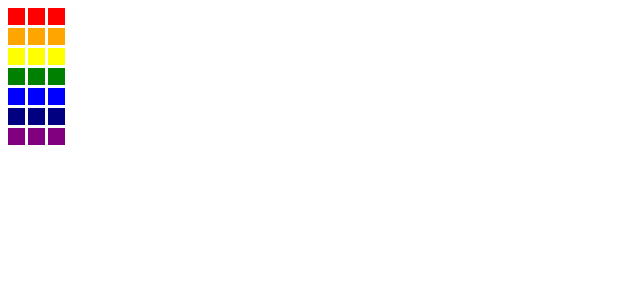
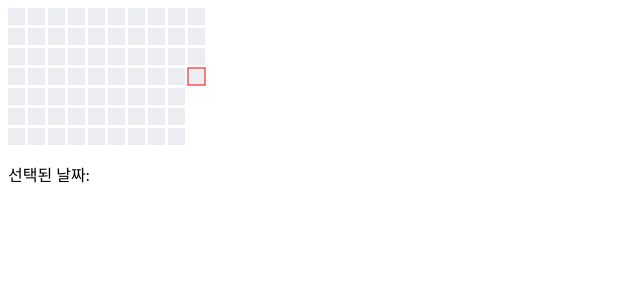
Before and after one commit to cok2exe/record-feeling, a React (Create React App) app: page / in a window 1280 px wide. Shown: the top 300 px of the page, without its empty margins (0-640 px from the left). Built offline with nearby package versions, Linux system fonts and the light colour scheme.

Commit message:
update :) 이번주 이전의 9주 날짜들 가져와서 화면에 그려주기

```diff
--- a/package.json
+++ b/package.json
@@ -7,6 +7,7 @@
     "@types/node": "12.12.5",
     "@types/react": "16.9.11",
     "@types/react-dom": "16.9.3",
+    "moment": "^2.24.0",
     "react": "^16.11.0",
     "react-dom": "^16.11.0",
     "react-scripts": "3.2.0",
--- a/src/App.tsx
+++ /dev/null
@@ -1,12 +0,0 @@
-import React from "react";
-import Week from "./components/Week";
-
-const App: React.FC = () => {
-  return (
-    <div className="App">
-      <Week />
-    </div>
-  );
-};
-
-export default App;
--- a/src/components/Day/index.tsx
+++ b/src/components/Day/index.tsx
@@ -4,6 +4,8 @@ interface IDayProps {
   x: number;
   y: number;
   fill: string;
+  stroke: string;
+  onClick: () => void;
 }
 
 const Day: React.FC<IDayProps> = props => {
--- a/src/components/Week/index.tsx
+++ b/src/components/Week/index.tsx
@@ -1,34 +1,42 @@
 import React from "react";
+import moment from "moment";
 import Day from "../Day";
 
-const Week: React.FC = () => {
-  const dummyData = [
-    {
-      week: 1,
-      data: ["red", "orange", "yellow", "green", "blue", "navy", "purple"]
-    },
-    {
-      week: 2,
-      data: ["red", "orange", "yellow", "green", "blue", "navy", "purple"]
-    },
-    {
-      week: 3,
-      data: ["red", "orange", "yellow", "green", "blue", "navy", "purple"]
-    }
-  ];
+interface IWeekProps {
+  period: IDataValue[];
+  selectedDate: string;
+  clickDate: (day: string) => void;
+}
 
+interface IDataValue {
+  week: number;
+  date: string[];
+}
+
+const Week: React.FC<IWeekProps> = ({ period, selectedDate, clickDate }) => {
   return (
     <svg className="week">
-      {dummyData.map(week =>
-        week.data.map((day, index) => (
-          <Day
-            key={`${week.week}_${index}`}
-            x={(week.week - 1) * 20}
-            y={index * 20}
-            fill={day}
-          />
-        ))
-      )}
+      {period.map(week => (
+        <g key={week.week} data-date={`${week.week}주차`}>
+          {week.date.map((day, index) => (
+            <Day
+              key={day}
+              x={(week.week - 1) * 20}
+              y={index * 20}
+              fill="#ebedf0"
+              data-date={day}
+              stroke={
+                day === selectedDate
+                  ? "blue"
+                  : day === moment().format("YYYY-MM-DD")
+                  ? "red"
+                  : ""
+              }
+              onClick={() => clickDate(day)}
+            />
+          ))}
+        </g>
+      ))}
     </svg>
   );
 };
--- /dev/null
+++ b/src/containers/Calendar/index.tsx
@@ -0,0 +1,57 @@
+import React, { useState } from "react";
+import moment from "moment";
+import Week from "../../components/Week";
+
+interface IDataValue {
+  week: number;
+  date: string[];
+}
+
+const Calendar: React.FC = () => {
+  // 날짜 선택
+  const [selectedDate, setDate] = useState("");
+  const clickDate = (day: string): void => {
+    setDate(day);
+  };
+
+  // 오늘로부터 9주전의 날짜들 가져오기
+  const period: string[] = [];
+  let startDay = moment()
+    .subtract(9, "weeks")
+    .startOf("week")
+    .format("YYYY-MM-DD");
+  const endDay = moment().format("YYYY-MM-DD");
+
+  while (startDay <= endDay) {
+    period.push(startDay);
+    startDay = moment(startDay)
+      .add(1, "d")
+      .format("YYYY-MM-DD");
+  }
+
+  const _period = period.reduce((acc: IDataValue[], row: string) => {
+    if (acc.length && acc[acc.length - 1].date.length < 7) {
+      acc[acc.length - 1].date.push(row);
+    } else {
+      acc.push({
+        week: acc.length ? acc[acc.length - 1].week + 1 : 1,
+        date: [row]
+      });
+    }
+
+    return acc;
+  }, []);
+
+  return (
+    <div className="App">
+      <Week
+        period={_period}
+        selectedDate={selectedDate}
+        clickDate={clickDate}
+      />
+      <div>선택된 날짜: {selectedDate}</div>
+    </div>
+  );
+};
+
+export default Calendar;
--- a/src/index.tsx
+++ b/src/index.tsx
@@ -1,8 +1,8 @@
 import React from "react";
 import ReactDOM from "react-dom";
-import App from "./App";
+import Calendar from "./containers/Calendar";
 
-ReactDOM.render(<App />, document.getElementById("root"));
+ReactDOM.render(<Calendar />, document.getElementById("root"));
 
 // If you want your app to work offline and load faster, you can change
 // unregister() to register() below. Note this comes with some pitfalls.
```
Also changed, not shown: 2 other files (tests, documents, lock files or other folders).
